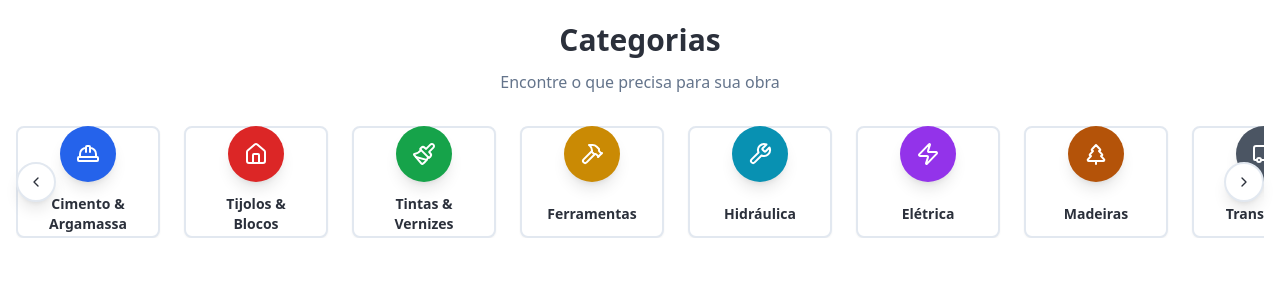
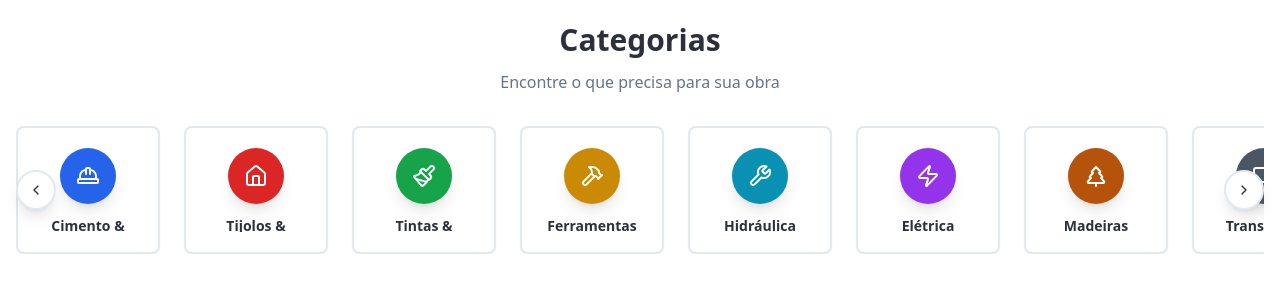
Before and after one commit to noventicred/constrular, a React (Vite) app: page / in a window 1280 px wide. Shown: the part 1000-1302 px from the top of the page. Built offline with nearby package versions, Linux system fonts and the light colour scheme.

Commit message:
Ajustar espaçamento dos cards
Ajusta o espaçamento entre os cards de categoria para melhorar a organização visual e a experiência do usuário.

```diff
--- a/src/components/Categories.tsx
+++ b/src/components/Categories.tsx
@@ -125,12 +125,12 @@ const Categories = () => {
                     className="flex-none w-32 md:w-36 animate-fade-in hover-scale"
                     style={{ animationDelay: `${index * 100}ms` }}
                   >
-                    <Card className="group hover:shadow-lg transition-all duration-300 cursor-pointer hover:-translate-y-1 border-2 hover:border-construction-orange/30 h-24 md:h-28">
-                      <CardContent className="p-3 md:p-4 text-center h-full flex flex-col justify-center">
-                        <div className={`w-12 h-12 md:w-14 md:h-14 ${category.color} rounded-full flex items-center justify-center mx-auto mb-2 group-hover:scale-110 transition-transform duration-300 shadow-lg aspect-square`}>
+                    <Card className="group hover:shadow-lg transition-all duration-300 cursor-pointer hover:-translate-y-1 border-2 hover:border-construction-orange/30 h-28 md:h-32">
+                      <CardContent className="p-4 md:p-5 text-center h-full flex flex-col justify-center items-center">
+                        <div className={`w-12 h-12 md:w-14 md:h-14 ${category.color} rounded-full flex items-center justify-center mx-auto mb-3 group-hover:scale-110 transition-transform duration-300 shadow-lg aspect-square`}>
                           <Icon className="h-5 w-5 md:h-6 md:w-6 text-white" />
                         </div>
-                        <h3 className="font-semibold text-xs md:text-sm text-center leading-tight line-clamp-2 min-h-[2.5rem] md:min-h-[3rem] flex items-center justify-center">
+                        <h3 className="font-semibold text-xs md:text-sm text-center leading-tight line-clamp-2">
                           {category.name}
                         </h3>
                       </CardContent>
```
